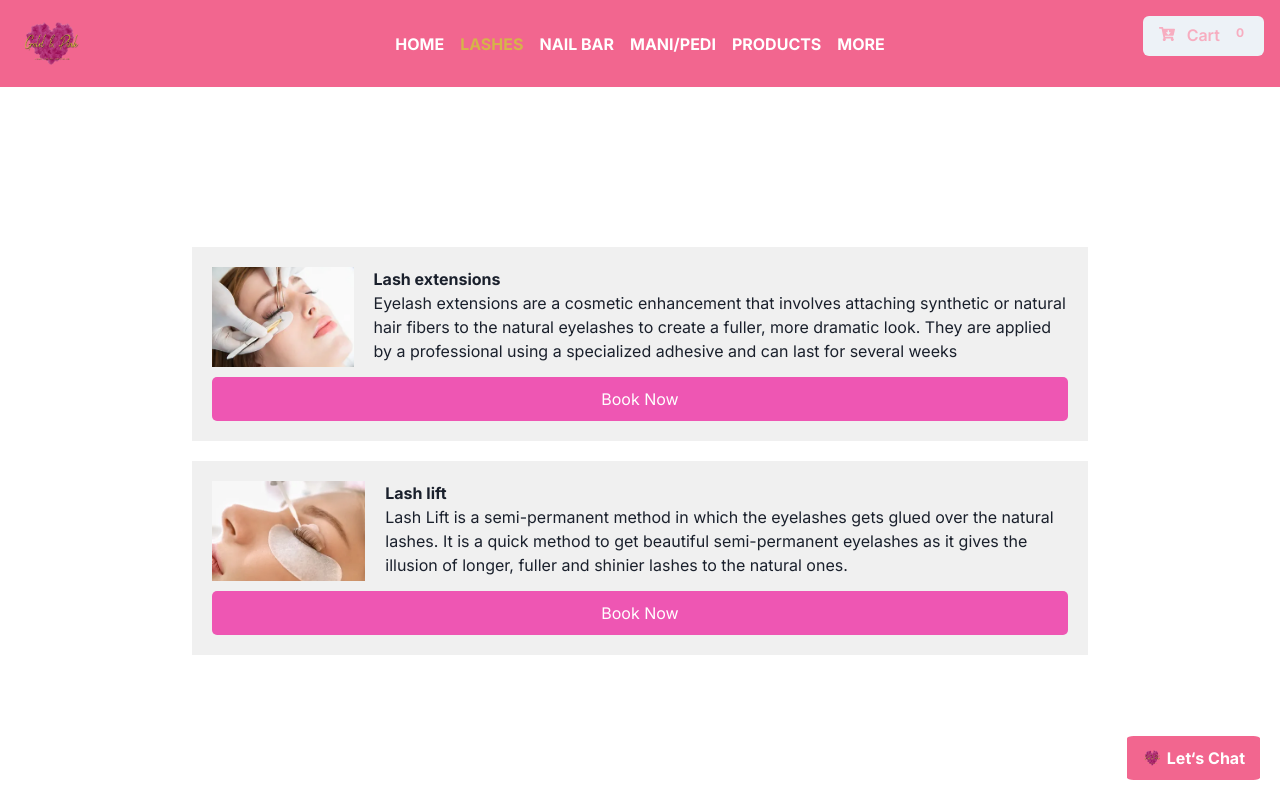
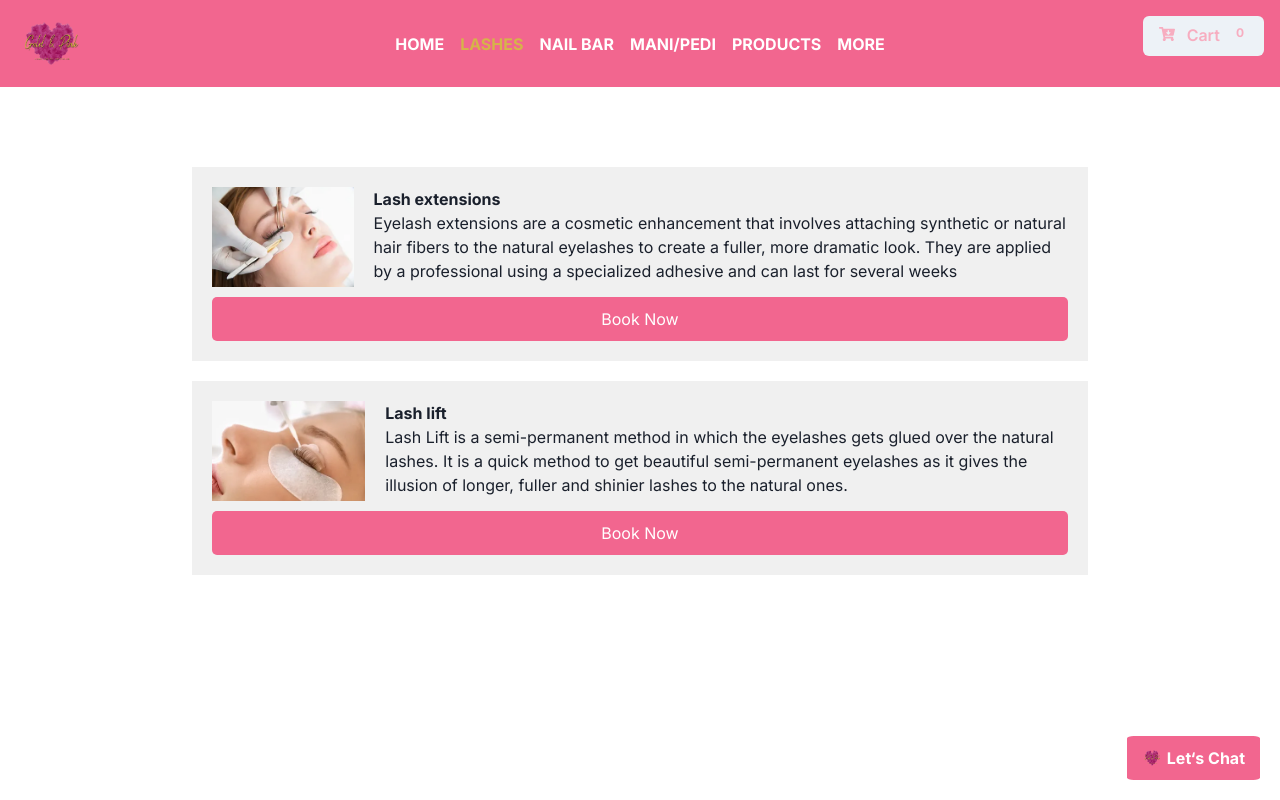
Before and after one commit to premnathdevwebm/goldandpinknextjs, a Next.js app: page /lashes in a window 1280 px wide. Shown: the top 800 px of the page. Built offline with nearby package versions, Linux system fonts and the light colour scheme.

Commit message:
instagram changes

```diff
--- a/src/components/InstagramPost/instagram.tsx
+++ b/src/components/InstagramPost/instagram.tsx
@@ -55,7 +55,6 @@ async function getInstagramData() {
 const InstagramGrid = async () => {
   let data: InstagramData = await getInstagramData() ?? [];
   data = data.filter(ele=>ele.media_type === "IMAGE")
-  console.log("DATA", data);
 
   const posts = [
     {
--- a/src/components/LashesComp/LashComp.module.css
+++ b/src/components/LashesComp/LashComp.module.css
@@ -1,8 +1,8 @@
 .parcontain {
-  /* Styles for the parent container div */
   width: 90%;
-  margin: auto;
-  padding-top: 20px;
+  margin: 0 auto;
+  padding-top: 10px;
+  padding-bottom: 10px;
 }
 
 .container {
@@ -41,7 +41,7 @@
   display: flex;
   justify-content: center;
   align-items: center;
-  background-color: #EE56b3; /* Change to your preferred color */
+  background-color: #F2668F; /* Change to your preferred color */
   color: #fff;
   padding: 10px 20px;
   border-radius: 5px;
@@ -57,7 +57,7 @@
 }
 
 .bookNowButton:hover {
-  background-color: #CE56b3;
+  background-color: #FD668F;
 }
 
 @media (min-width: 768px) {
@@ -65,7 +65,8 @@
     /* Styles for the parent container div for larger screens */
     width: 70%;
     height: 90vh;
-    padding-top: 20vh;
+    padding-top: 10vh;
+    padding-bottom: 10px;
   }
 
   .row {
--- a/src/components/ManiPediComp/ManiPedi.module.css
+++ b/src/components/ManiPediComp/ManiPedi.module.css
@@ -2,7 +2,9 @@
   /* Styles for the parent container div */
   width: 90%;
   margin: auto;
-  padding-top: 20px;
+  min-height: 80vh;
+  padding-top: 10vh;
+  padding-bottom: 10px;
 }
 
 .container {
@@ -41,7 +43,7 @@
   display: flex;
   justify-content: center;
   align-items: center;
-  background-color: #EE56b3; /* Change to your preferred color */
+  background-color: #F2668F; /* Change to your preferred color */
   color: #fff;
   padding: 10px 20px;
   border-radius: 5px;
@@ -57,7 +59,7 @@
 }
 
 .bookNowButton:hover {
-  background-color: #CE56b3;
+  background-color: #FD668F;
 }
 
 
@@ -66,7 +68,7 @@
     /* Styles for the parent container div for larger screens */
     width: 70%;
     height: 90vh;
-    padding-top: 20vh;
+    padding-top: 10vh;
   }
 
   .row {
--- a/src/components/NailBarComp/Nail.module.css
+++ b/src/components/NailBarComp/Nail.module.css
@@ -2,7 +2,9 @@
   /* Styles for the parent container div */
   width: 90%;
   margin: auto;
-  padding-top: 10px;
+  padding-top: 10vh;
+  padding-bottom: 10px;
+  min-height: 143vh;
 }
 
 .container {
@@ -39,7 +41,7 @@
   display: flex;
   justify-content: center;
   align-items: center;
-  background-color: #EE56b3; /* Change to your preferred color */
+  background-color: #f2668f; /* Change to your preferred color */
   color: #fff;
   padding: 10px 20px;
   border-radius: 5px;
@@ -55,16 +57,16 @@
 }
 
 .bookNowButton:hover {
-  background-color: #CE56b3;
+  background-color: #fd668f;
 }
-
 
 @media (min-width: 768px) {
   .parcontain {
     /* Styles for the parent container div for larger screens */
     width: 70%;
     height: 120vh;
-    padding-top: 20vh;
+    padding-top: 10vh;
+    padding-bottom: 10px;
   }
 
   .row {
```
